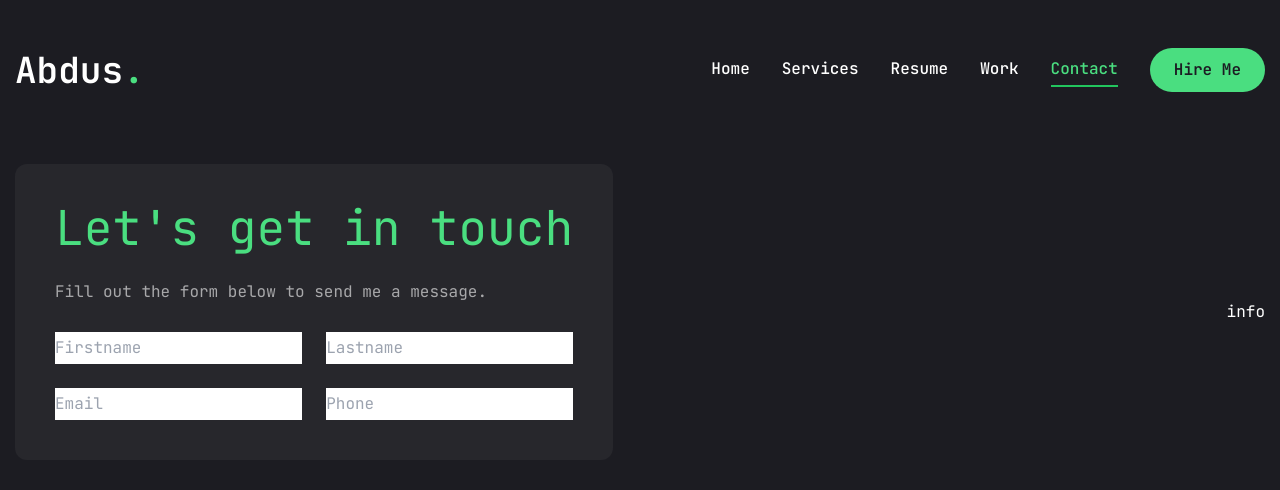
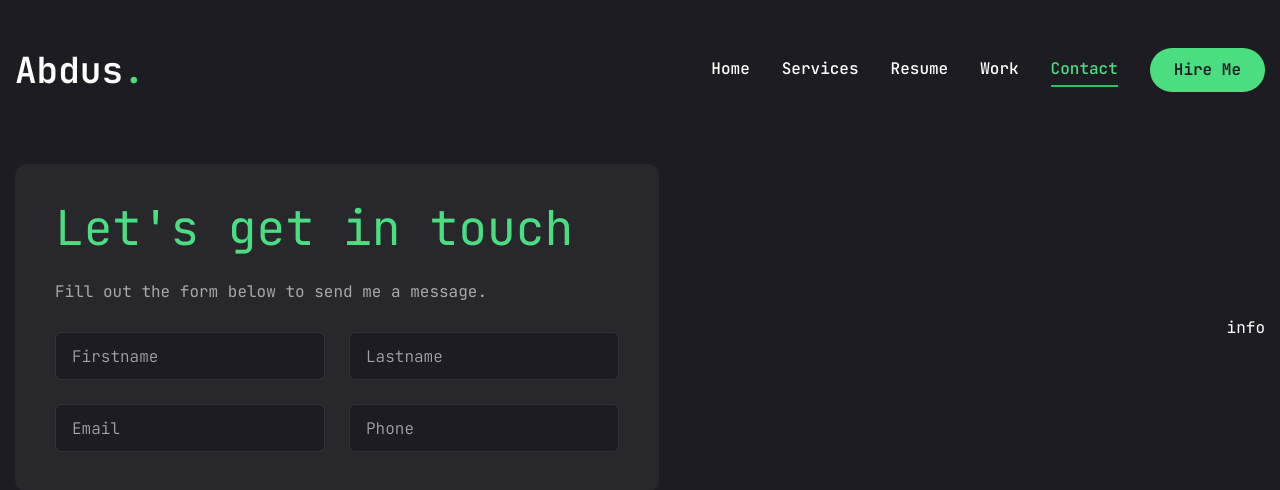
Before and after one commit to a10smd/portfolio-main, a Next.js app: page /contact in a window 1280 px wide. Shown: the top 490 px of the page. Built offline with nearby package versions, Linux system fonts and the light colour scheme.

Commit message:
Major Changes

```diff
--- a/app/contact/page.jsx
+++ b/app/contact/page.jsx
@@ -57,10 +57,10 @@ const Contact = () => {
               </p>
               {/* input */}
               <div className="grid grid-cols-1 gap-6 md:grid-cols-2">
-                <input type="firstname" placeholder="Firstname" />
-                <input type="lastname" placeholder="Lastname" />
-                <input type="email" placeholder="Email" />
-                <input type="phone" placeholder="Phone" />
+                <Input type="firstname" placeholder="Firstname" />
+                <Input type="lastname" placeholder="Lastname" />
+                <Input type="email" placeholder="Email" />
+                <Input type="phone" placeholder="Phone" />
               </div>
             </form>
           </div>
```
